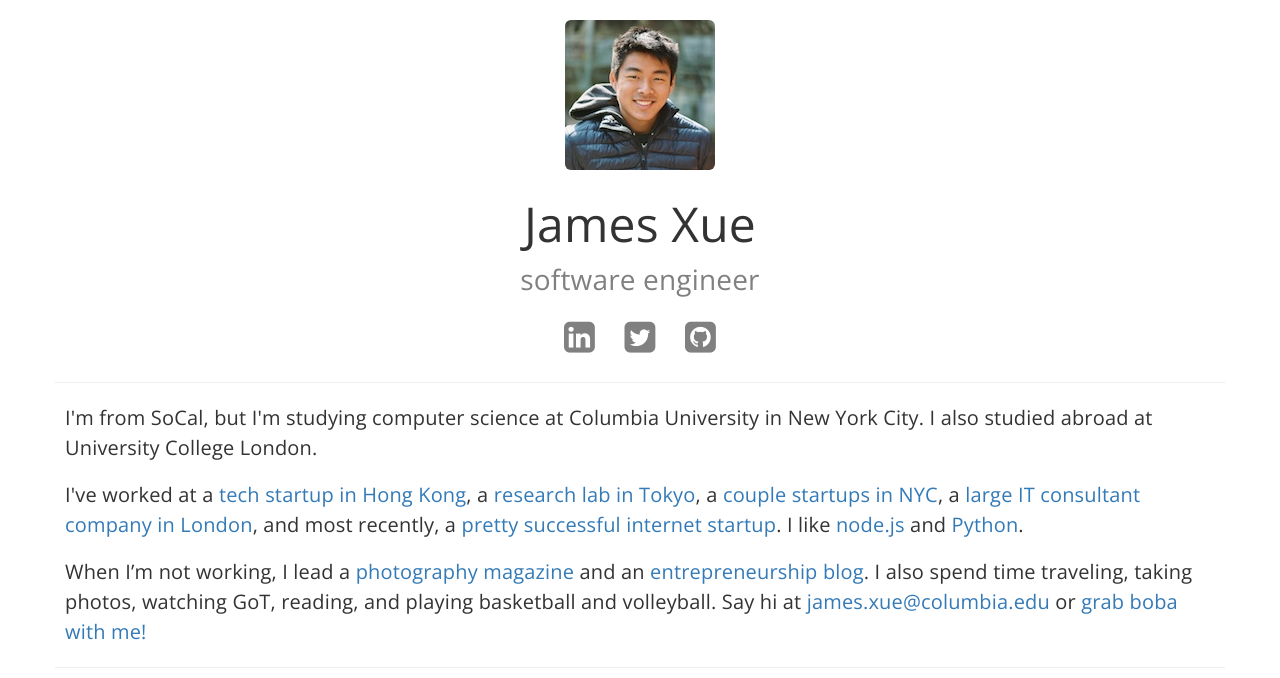
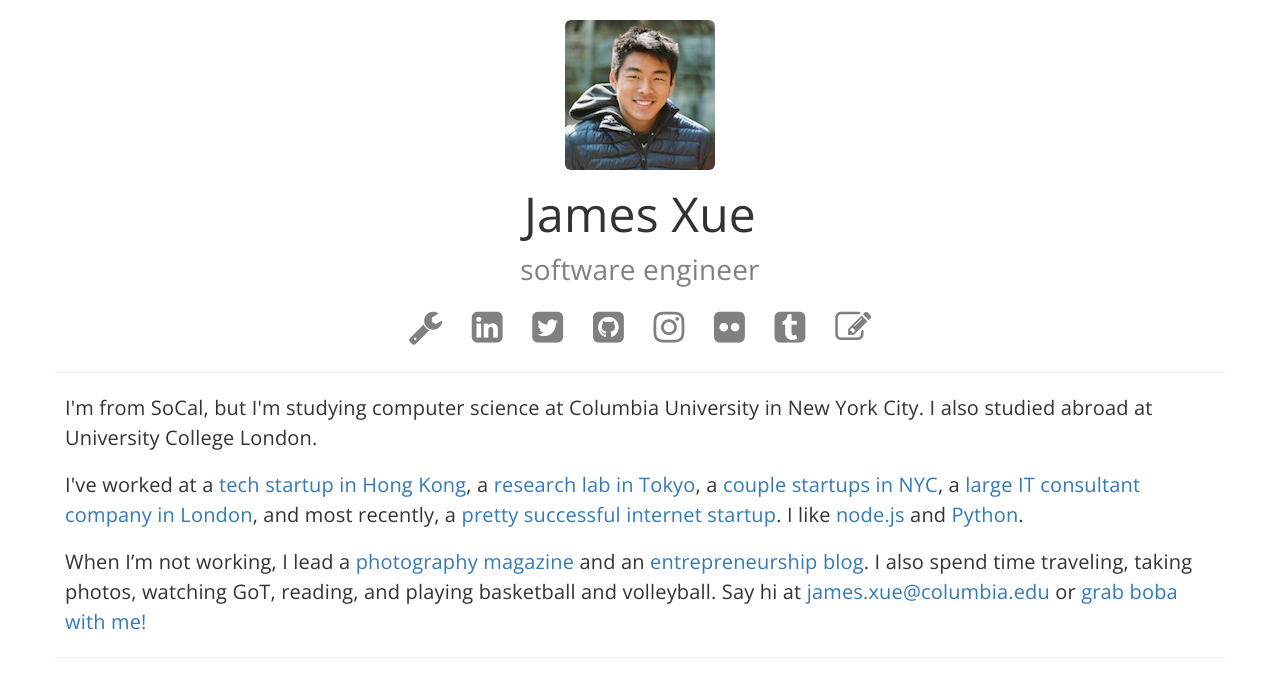
Before and after one commit to frogbandit/personal-new, a website: page public/index.html in a window 1280 px wide. Drawn offline with nearby package versions, Linux system fonts and the light colour scheme.

Commit message:
added more icons

```diff
--- a/public/css/main.css
+++ b/public/css/main.css
@@ -122,7 +122,7 @@ p a:focus {
 }
 
 #title .name {
-    margin-top: 20px;
+    margin-top: 10px;
     font-size: 48px;
     font-weight: 400;
 }
--- a/public/index.html
+++ b/public/index.html
@@ -30,6 +30,9 @@
                             software engineer
                         </div>
                         <div class="social text-center">
+                            <a href="#{}">
+                                <i class="fa fa-wrench"></i>
+                            </a>
                             <a href="https://www.linkedin.com/in/jamesxue100">
                                 <i class="fa fa-linkedin-square"></i>
                             </a>
@@ -38,6 +41,18 @@
                             </a>
                             <a href="https://github.com/frogbandit">
                                 <i class="fa fa-github-square"></i>
+                            </a>
+                            <a href="https://www.instagram.com/jx17/">
+                                <i class="fa fa-instagram"></i>
+                            </a>
+                            <a href="https://www.flickr.com/photos/jx17">
+                                <i class="fa fa-flickr"></i>
+                            </a>
+                            <a href="http://frogbandit.tumblr.com/">
+                                <i class="fa fa-tumblr-square"></i>
+                            </a>
+                            <a href="https://medium.com/@jamesxue">
+                                <i class="fa fa-pencil-square-o"></i>
                             </a>
                         </div>
                     </div>
```
